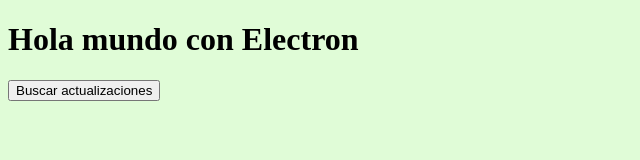
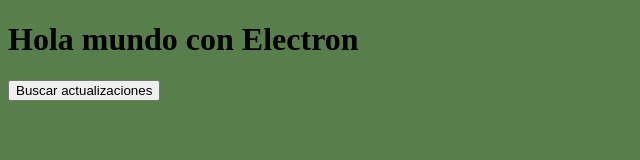
Before and after one commit to Taudux/finlabor-consultor-frontend, an Electron app: page index.html in a window 800 px wide. Shown: the whole page, without its empty margins (0-640 px from the left). Drawn offline with Linux system fonts and the light colour scheme.

Commit message:
Se cambia el fondo a verde militar

```diff
--- a/index.html
+++ b/index.html
@@ -1,7 +1,7 @@
 <!DOCTYPE html>
 <html>
 <head><title>Mi App</title></head>
-<body style="background-color: #e0fcd7;">
+<body style="background-color: #587e4c;">
   <h1>Hola mundo con Electron</h1>
   <button id="check-updates">Buscar actualizaciones</button>
   <script src="renderer.js"></script>
--- a/package.json
+++ b/package.json
@@ -1,6 +1,6 @@
 {
   "name": "prueba_1",
-  "version": "1.0.6",
+  "version": "1.0.7",
   "description": "Hello World!",
   "main": "main.js",
   "scripts": {
```
